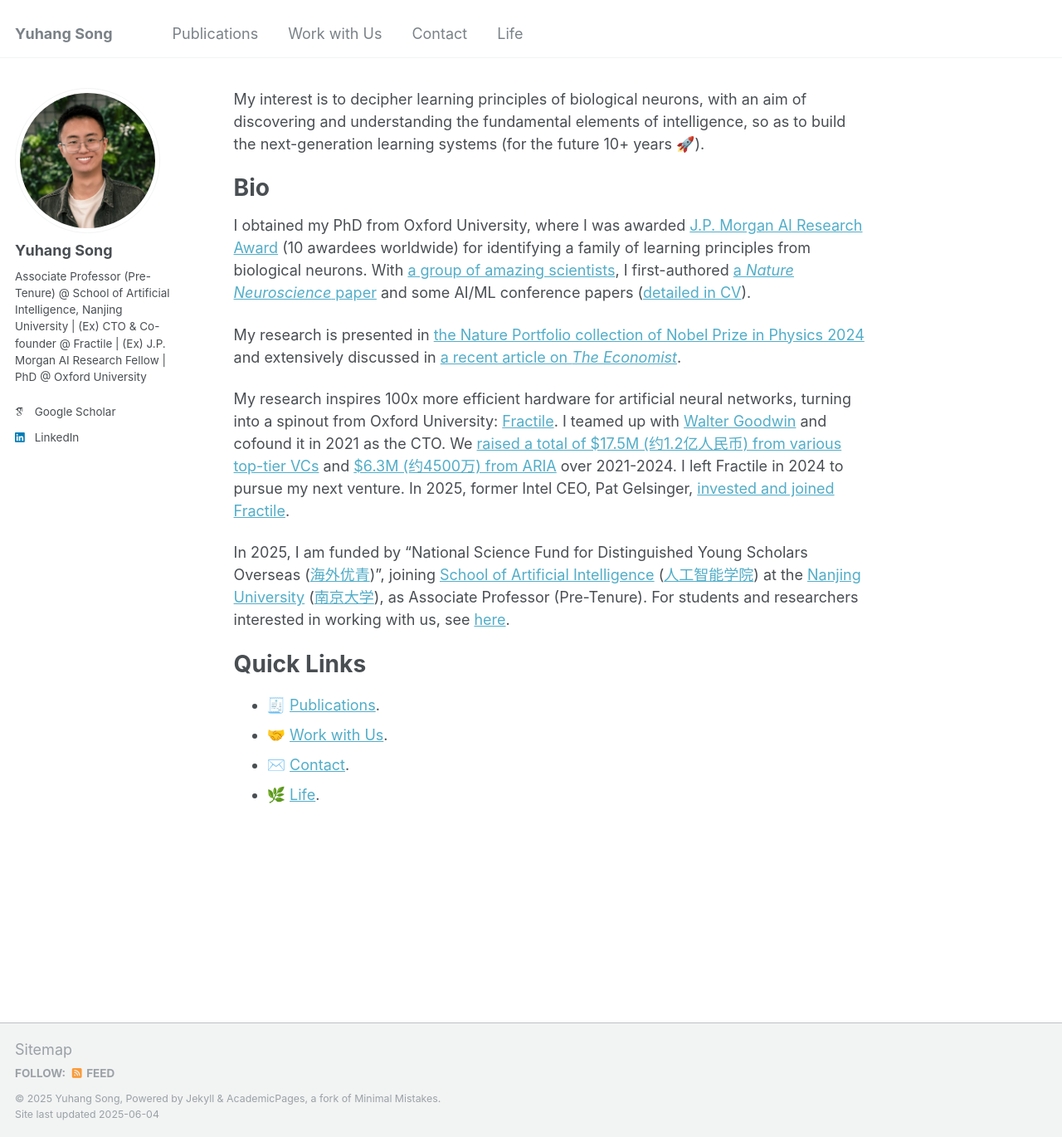
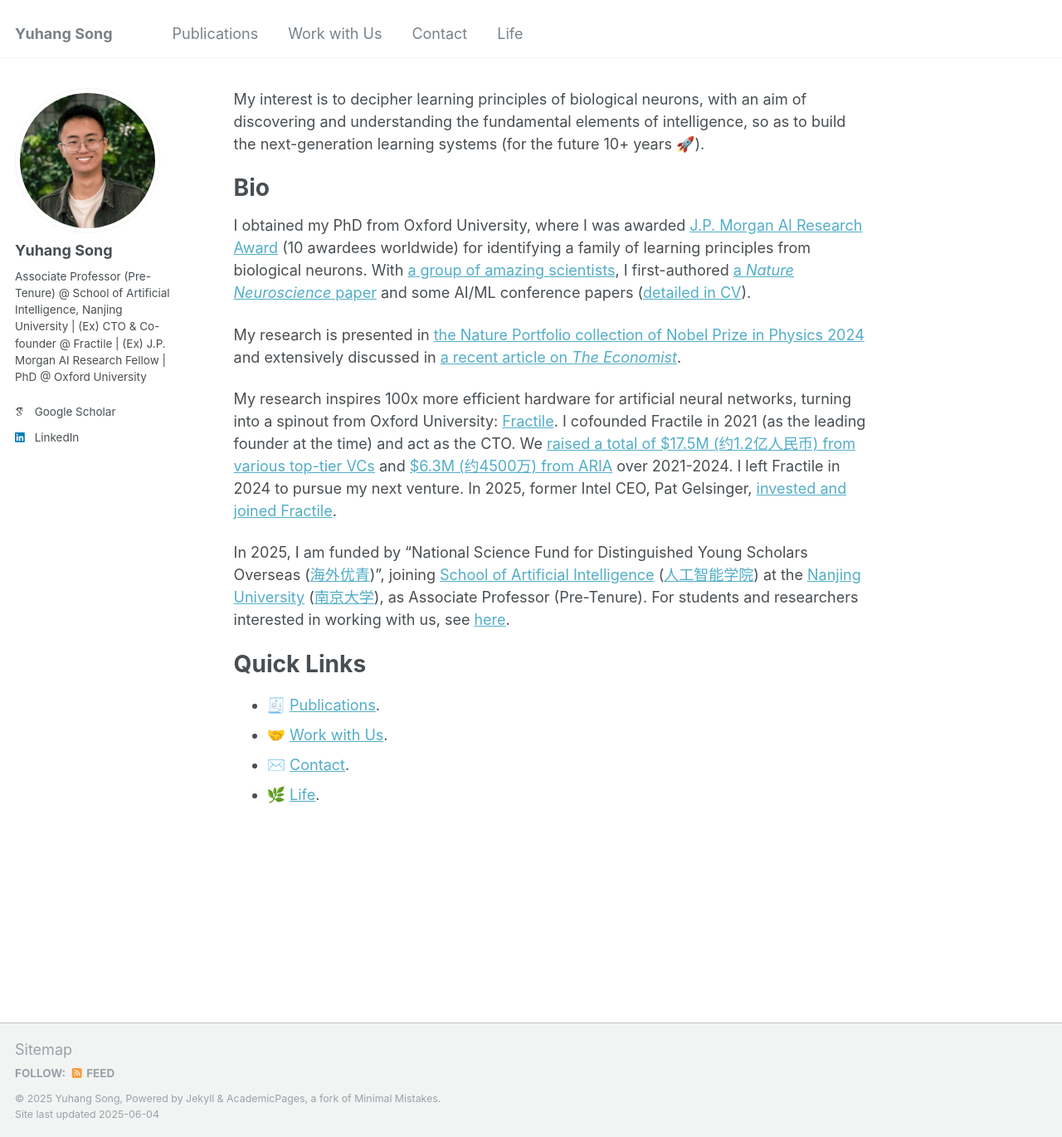
Before and after one commit to YuhangSong/YuhangSong.github.io, a Jekyll site: the page built from _pages/about.md, in a window 1280 px wide and 1370 px high. Shown: the whole window at 83% size. Built offline with Jekyll 4.4.1, drawn with Linux system fonts in a browser that asks for light colours; some web fonts are replaced.

Commit message:
update about.md

```diff
--- a/_pages/about.md
+++ b/_pages/about.md
@@ -29,7 +29,7 @@ My research is presented in [the Nature Portfolio collection of Nobel Prize in P
 <!-- "Other researchers are exploring rather different theories. In a paper published in _Nature Neuroscience_ earlier this year, Yuhang Song and colleagues at Oxford University..." -->
 
 My research inspires 100x more efficient hardware for artificial neural networks, turning into a spinout from Oxford University: [Fractile](https://www.fractile.ai/).
-I teamed up with [Walter Goodwin](https://www.linkedin.com/in/walter-goodwin/) and cofound it in 2021 as the CTO.
+I cofounded Fractile in 2021 (as the leading founder at the time) and act as the CTO.
 We [raised a total of $17.5M (约1.2亿人民币) from various top-tier VCs](https://fortune.com/2024/07/26/fractile-ai-chip-startup-nvidia-15-million-funding-seed-round/) and [$6.3M (约4500万) from ARIA](https://www.businessweekly.co.uk/posts/fractile-on-song-as-aria-awards-ps5m-to-ai-chip-design-pioneer) over 2021-2024.
 I left Fractile in 2024 to pursue my next venture.
 In 2025, former Intel CEO, Pat Gelsinger, [invested and joined Fractile](https://thetechcapital.com/former-intel-ceo-backs-uk-ai-startup-fractile-to-boost-llm-inference/).
```
